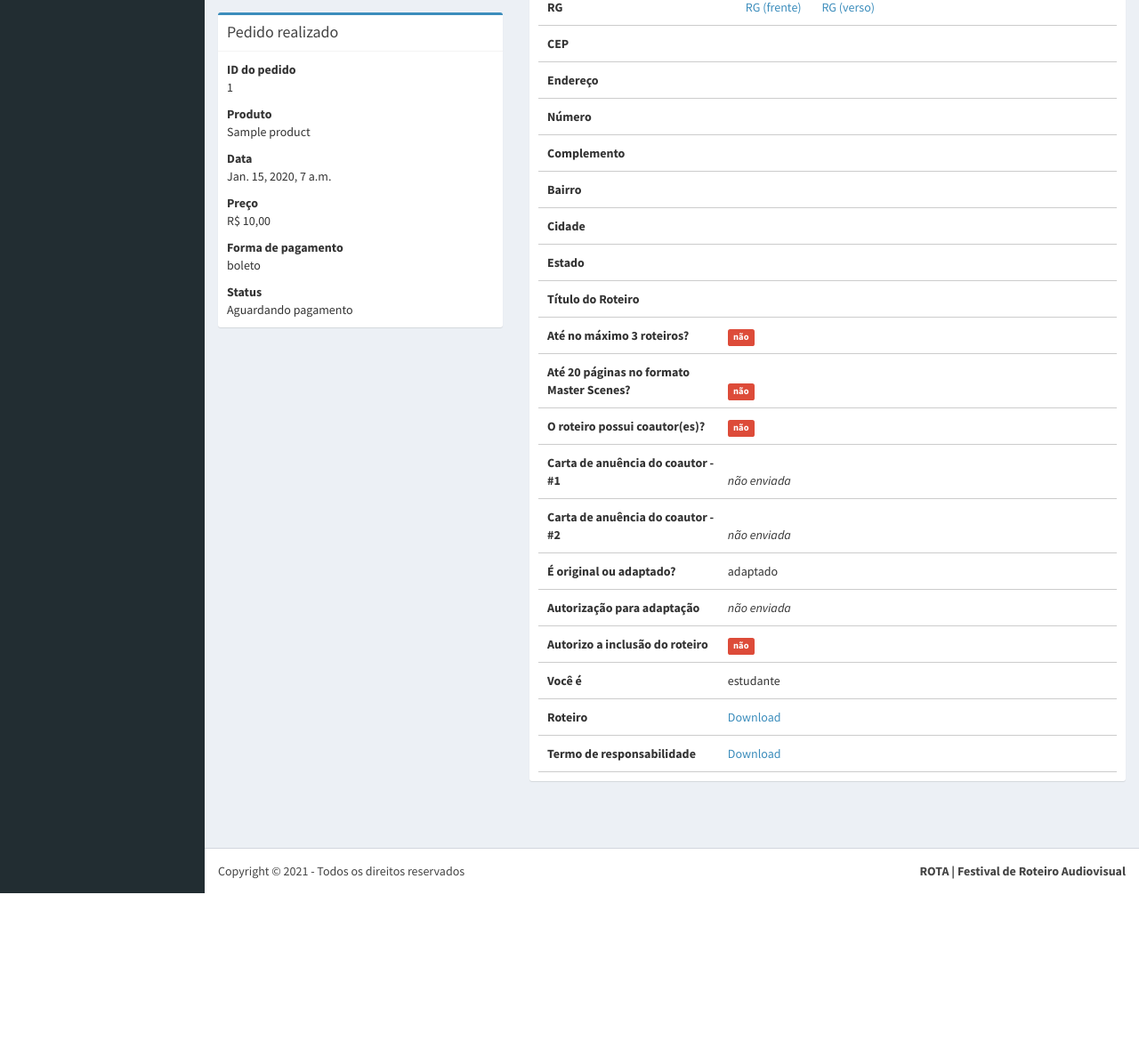
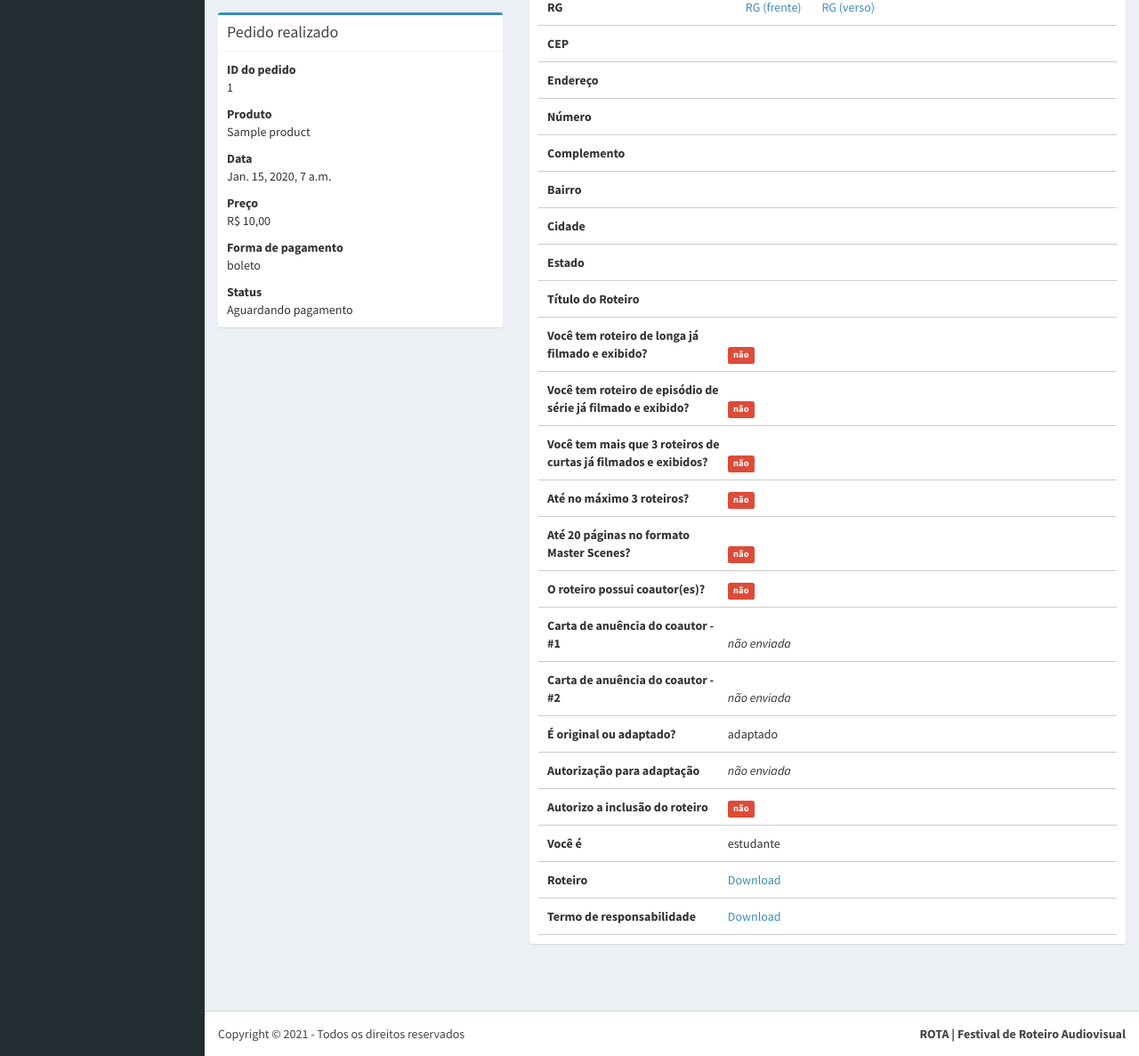
Before and after one commit to 1um0zero/rota, a Django app: template src/templates/panel/cadastros/user.html in a window 1280 px wide. Shown: the part 317-1504 px from the top of the page at 89% size. Before the commit the page ends 1321 px from the top, so only its background shows below. Run offline with Django 3.2, Linux system fonts and the light colour scheme; tables that the repository leaves empty hold one stand-in row (values such as "Sample post"); the template is opened without the code that fills it: values that come from a table or form of the project are taken from there, most other values are stand-ins (such as "Sample title", 1, 10 or a date in 2020); data that the repository does not hold is empty; some libraries are stand-ins or nearby versions.

Commit message:
Atualizando para 2021

```diff
--- a/src/templates/panel/subscription_card/mostra.html
+++ b/src/templates/panel/subscription_card/mostra.html
@@ -143,6 +143,7 @@
     {% endif %}
   </li>
 
+  <!--
   <li><strong>Formato de finalização</strong> {{ subscription.user_data.formato_finalizacao }}</li>
 
   <li><strong>Formato de exibição</strong> {{ subscription.user_data.formato_exibicao }}</li>
@@ -150,7 +151,7 @@
   <li><strong>Formato de janela da cópia</strong> {{ subscription.user_data.formato_janela }}</li>
 
   <li><strong>Som</strong> {{ subscription.user_data.som }}</li>
-
+  -->
   <li><strong>Cor</strong>
     {% if subscription.user_data.cor == '1' %}
       PB
@@ -161,6 +162,7 @@
 
   <li><strong>CPB</strong> {{ subscription.user_data.cpb }}</li>
 
+  <!--
   <li><strong>Site</strong>
     {% if subscription.user_data.site %}
       <a href="{{ subscription.user_data.site }}" target="blank">{{ subscription.user_data.site }}</a>
@@ -176,6 +178,7 @@
       <em>não enviado</em>
     {% endif %}
   </li>
+  -->
 
   <li><strong>Festivais</strong>
     <span class="block">{{ subscription.user_data.festivais|nl2br|safe }}</span></li>
--- a/src/templates/panel/subscription_card/roteiro.html
+++ b/src/templates/panel/subscription_card/roteiro.html
@@ -96,6 +96,30 @@
   <li><strong>Estado</strong> {{ subscription.user_data.address_state }}</li>
 
   <li><strong>Título do Roteiro</strong> {{ subscription.user_data.title }}</li>
+
+  <li><strong>Você tem roteiro de longa já filmado e exibido? </strong>
+    {% if subscription.user_data.longa_filmado == 'sim' %}
+      <span class="label label-success">sim</span>
+    {% else %}
+      <span class="label label-danger">não</label>
+    {% endif %}
+  </li>
+
+  <li><strong>Você tem roteiro de episódio de série já filmado e exibido? </strong>
+    {% if subscription.user_data.serie_filmado == 'sim' %}
+      <span class="label label-success">sim</span>
+    {% else %}
+      <span class="label label-danger">não</label>
+    {% endif %}
+  </li>
+
+  <li><strong>Você tem mais que 3 roteiros de curtas já filmados e exibidos? </strong>
+    {% if subscription.user_data.curta_mais_tres == 'sim' %}
+      <span class="label label-success">sim</span>
+    {% else %}
+      <span class="label label-danger">não</label>
+    {% endif %}
+  </li>
 
   <li><strong>Até no máximo 3 roteiros? </strong>
     {% if subscription.user_data.max_subscriptions == 'sim' %}
```
